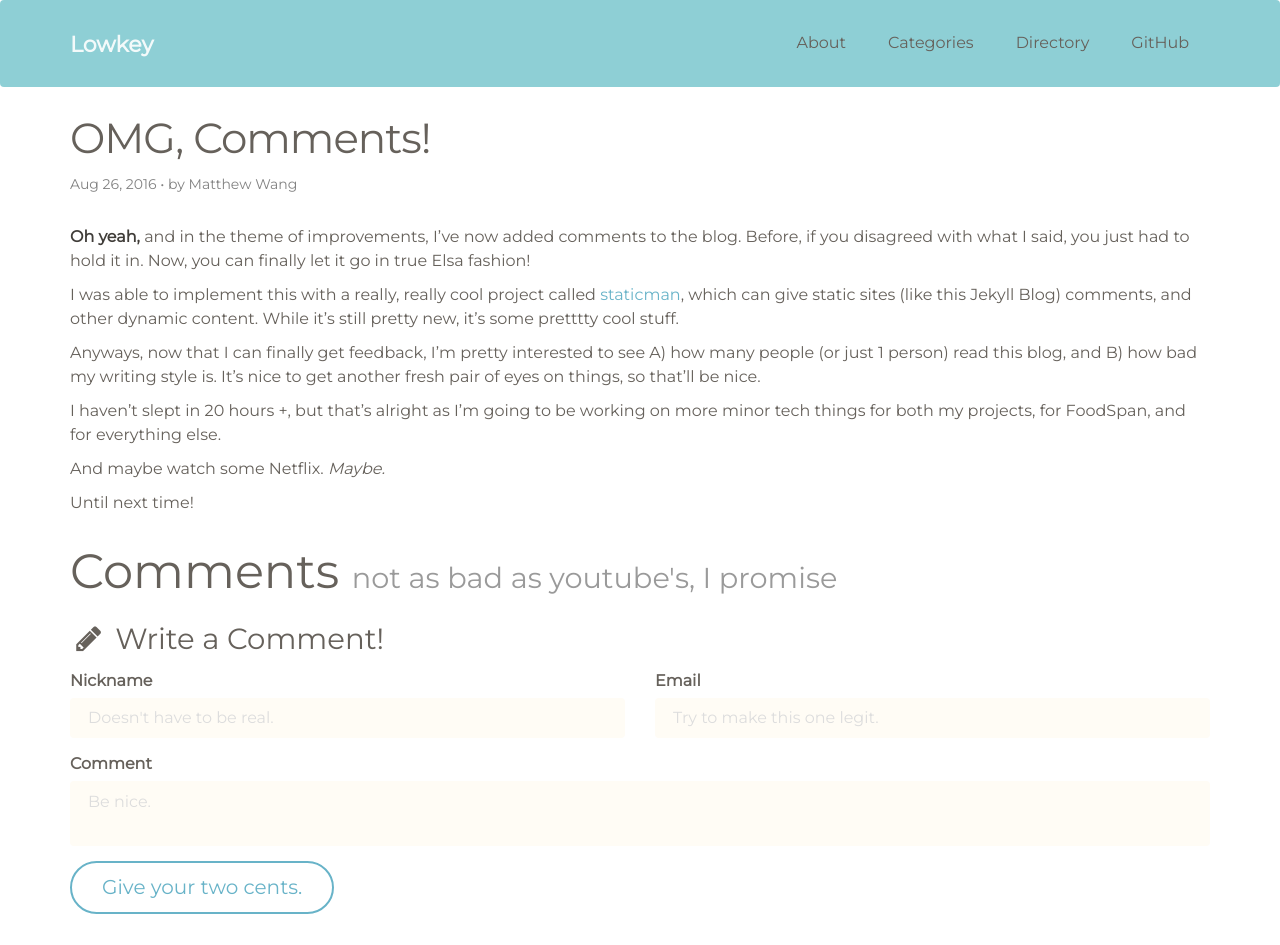
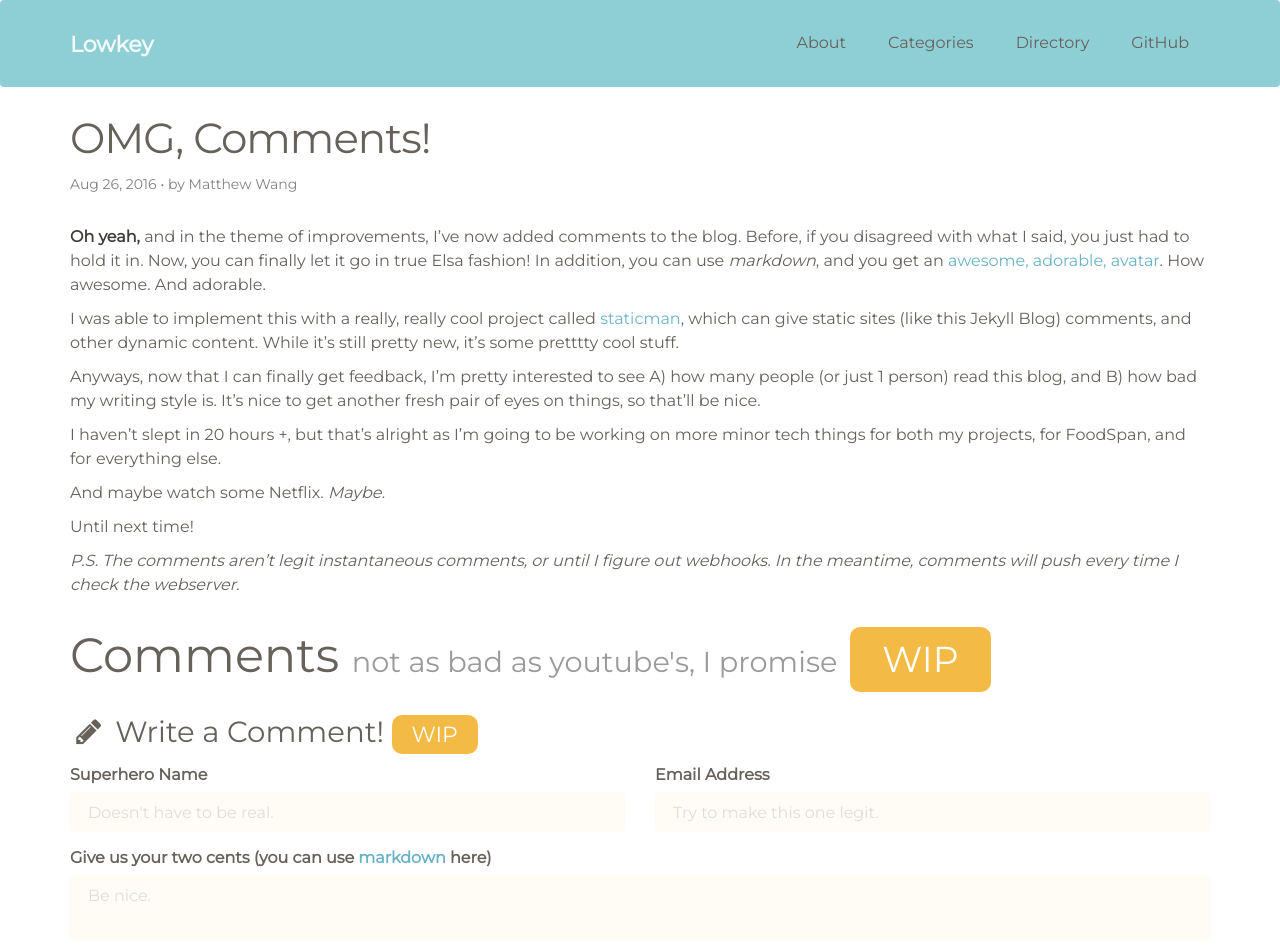
Before and after one commit to mattxwang/lowkey, a Jekyll site: the page built from _posts/2016-08-26-omg-comments.markdown, in a window 1280 px wide and 1400 px high. Shown: the top 945 px of the window. Built offline with Jekyll 4.4.1, drawn with Linux system fonts in a browser that asks for light colours; some of the changed text lies outside the part shown.

Commit message:
adds disclaimer to comments

```diff
--- a/_layouts/post.html
+++ b/_layouts/post.html
@@ -14,30 +14,33 @@
     </div>
 
     <div>
-      <h2>Comments <small>not as bad as youtube's, I promise</small></h2>
-      <h3><span class="fa fa-fw fa-pencil"></span> Write a Comment!</h3>
+      <h2>Comments <small>not as bad as youtube's, I promise</small> <span class="label label-warning">WIP</span></h2>
+      <h3><span class="fa fa-fw fa-pencil"></span> Write a Comment! <span class="label label-warning">WIP</span></h3>
       <form method="post" action="https://api.staticman.net/v1/entry/malsf21/lowkey/master">
         <input name="options[slug]" type="hidden" value="{{ page.slug }}">
         <input name="options[redirect]" type="hidden" value="{{site.url}}{{page.url}}">
         <div class="row">
           <div class="col-sm-6">
             <div class="form-group">
-              <label for="name">Nickname</label>
+              <label for="name">Superhero Name</label>
               <input class="form-control" id="name" name="fields[name]" type="text" placeholder="Doesn't have to be real.">
             </div>
           </div>
           <div class="col-sm-6">
             <div class="form-group">
-              <label for="email">Email</label>
+              <label for="email">Email Address</label>
               <input class="form-control" id="email" name="fields[email]" type="email" placeholder="Try to make this one legit.">
             </div>
           </div>
         </div>
         <div class="form-group">
-          <label for="comment">Comment</label>
+          <label for="comment">Give us your two cents (you can use <a href="https://github.com/adam-p/markdown-here/wiki/Markdown-Cheatsheet">markdown</a> here)</label>
           <textarea class="form-control" id="comment" name="fields[comment]" placeholder="Be nice."></textarea>
         </div>
-        <button class="btn btn-lg btn-info" type="submit">Give your two cents.</button>
+        <button class="btn btn-lg btn-info" type="submit">Submit</button>
+        <p style="padding-top:20px;">
+          You don't actually have to submit to me, I'm fine with an equal relationship as well.
+        </p>
       </form>
 
       {% capture post_slug %}{{ page.slug }}{% endcapture %}
--- a/_posts/2016-08-26-omg-comments.markdown
+++ b/_posts/2016-08-26-omg-comments.markdown
@@ -5,7 +5,7 @@
 categories: site
 ---
 
-**Oh yeah,** and in the theme of improvements, I've now added comments to the blog. Before, if you disagreed with what I said, you just had to hold it in. Now, you can finally let it go in true Elsa fashion!
+**Oh yeah,** and in the theme of improvements, I've now added comments to the blog. Before, if you disagreed with what I said, you just had to hold it in. Now, you can finally let it go in true Elsa fashion! In addition, you can use *markdown*, and you get an [awesome, adorable, avatar](http://avatars.adorable.io/). How awesome. And adorable.
 
 I was able to implement this with a really, really cool project called [staticman](https://github.com/eduardoboucas/staticman), which can give static sites (like this Jekyll Blog) comments, and other dynamic content. While it's still pretty new, it's some pretttty cool stuff.
 
@@ -16,3 +16,5 @@
 And maybe watch some Netflix. *Maybe.*
 
 Until next time!
+
+*P.S. The comments aren't legit instantaneous comments, or until I figure out webhooks. In the meantime, comments will push every time I check the webserver.*
```
